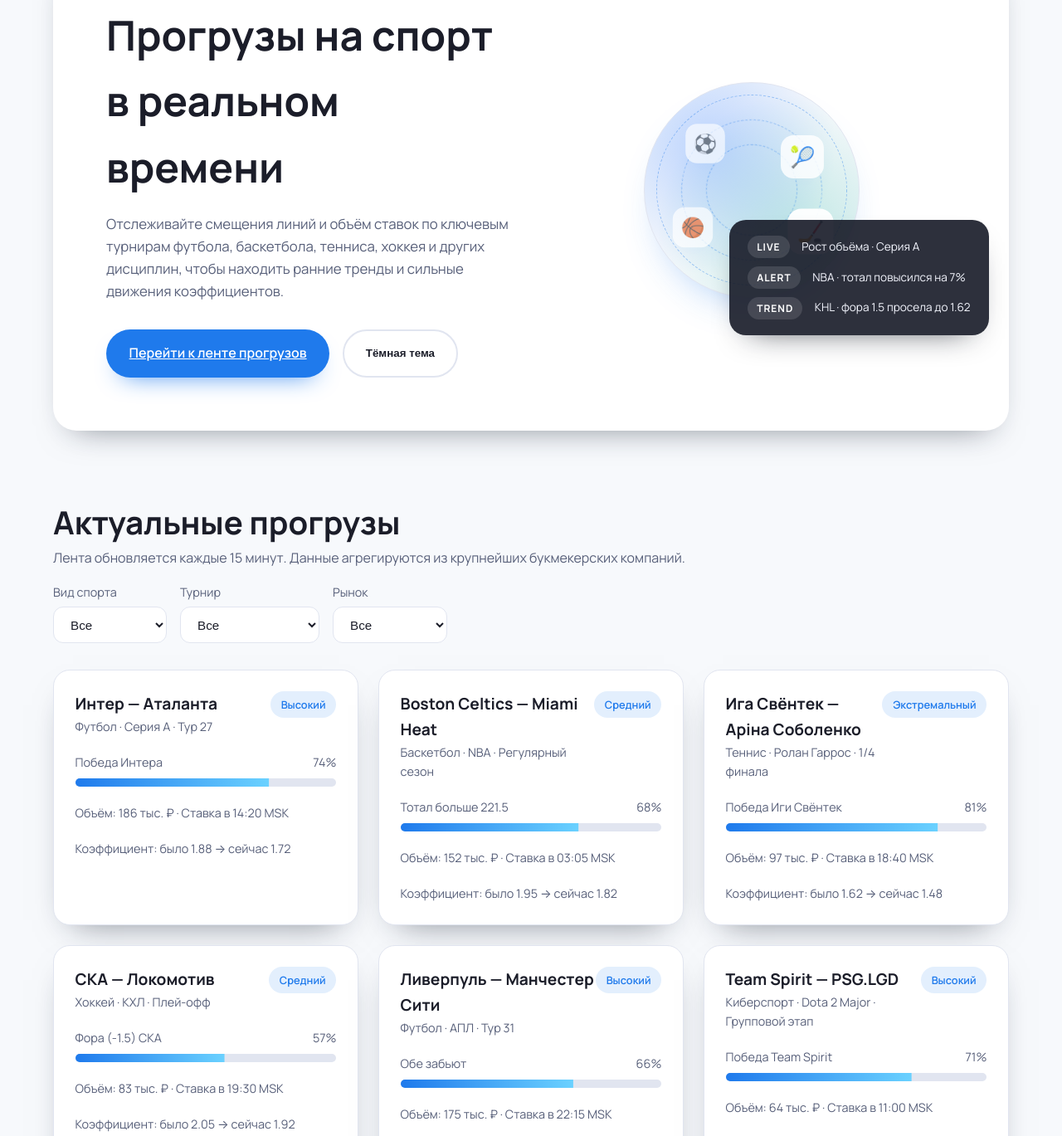
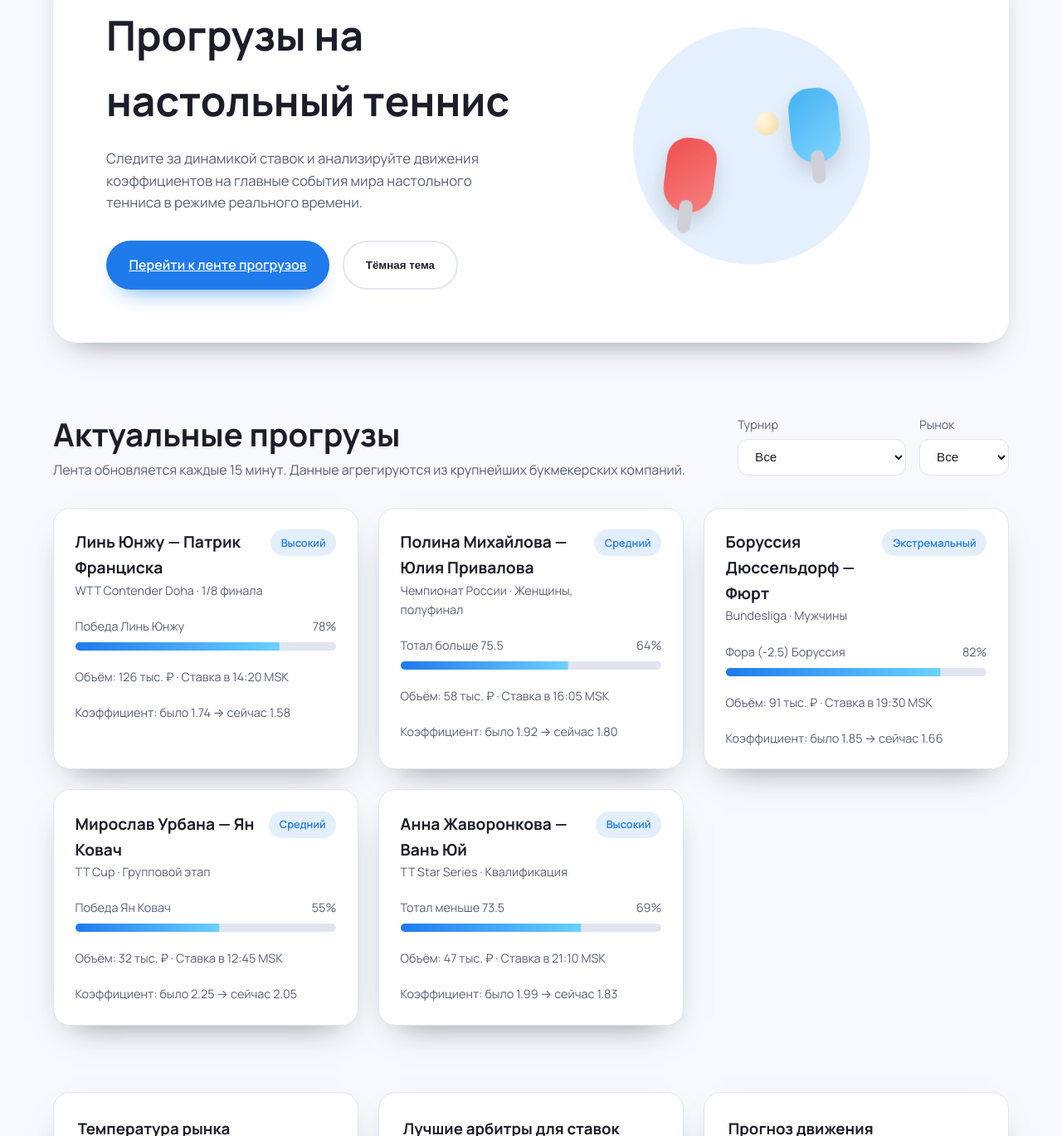
Before and after one commit to izelenov569-netizen/Godzilla, a plain HTML site: page index.html in a window 1280 px wide. Shown: the part 230-1599 px from the top of the page at 83% size. Drawn offline with Linux system fonts and the light colour scheme.

Commit message:
Revert "Create multi-sport betting load landing page"

```diff
--- a/index.html
+++ b/index.html
@@ -3,7 +3,7 @@
 <head>
   <meta charset="UTF-8">
   <meta name="viewport" content="width=device-width, initial-scale=1.0">
-  <title>Прогрузы на спорт</title>
+  <title>Прогрузы на настольный теннис</title>
   <link rel="preconnect" href="https://fonts.googleapis.com">
   <link rel="preconnect" href="https://fonts.gstatic.com" crossorigin>
   <link href="https://fonts.googleapis.com/css2?family=Manrope:wght@300;400;600;700&display=swap" rel="stylesheet">
@@ -11,7 +11,7 @@
 </head>
 <body>
   <header class="site-header">
-    <div class="logo">Sport Loads</div>
+    <div class="logo">TT Loads</div>
     <nav class="site-nav">
       <a href="#overview">Обзор</a>
       <a href="#markets">Прогрузы</a>
@@ -23,9 +23,9 @@
   <main>
     <section class="hero" id="overview">
       <div class="hero__content">
-        <h1>Прогрузы на спорт в реальном времени</h1>
+        <h1>Прогрузы на настольный теннис</h1>
         <p>
-          Отслеживайте смещения линий и объём ставок по ключевым турнирам футбола, баскетбола, тенниса, хоккея и других дисциплин, чтобы находить ранние тренды и сильные движения коэффициентов.
+          Следите за динамикой ставок и анализируйте движения коэффициентов на главные события мира настольного тенниса в режиме реального времени.
         </p>
         <div class="hero__cta">
           <a class="btn btn--primary" href="#markets">Перейти к ленте прогрузов</a>
@@ -33,28 +33,11 @@
         </div>
       </div>
       <div class="hero__illustration" aria-hidden="true">
-        <div class="hero__radar">
-          <div class="hero__radar-ring"></div>
-          <div class="hero__radar-ring hero__radar-ring--middle"></div>
-          <div class="hero__radar-ring hero__radar-ring--outer"></div>
-          <span class="hero__pulse hero__pulse--football">⚽</span>
-          <span class="hero__pulse hero__pulse--basketball">🏀</span>
-          <span class="hero__pulse hero__pulse--tennis">🎾</span>
-          <span class="hero__pulse hero__pulse--hockey">🏒</span>
-        </div>
-        <div class="hero__ticker">
-          <div class="ticker__row">
-            <span>LIVE</span>
-            <span>Рост объёма · Серия А</span>
-          </div>
-          <div class="ticker__row">
-            <span>ALERT</span>
-            <span>NBA · тотал повысился на 7%</span>
-          </div>
-          <div class="ticker__row">
-            <span>TREND</span>
-            <span>KHL · фора 1.5 просела до 1.62</span>
-          </div>
+        <div class="pulse-circle"></div>
+        <div class="table-tennis">
+          <div class="bat bat--left"></div>
+          <div class="ball"></div>
+          <div class="bat bat--right"></div>
         </div>
       </div>
     </section>
@@ -66,12 +49,6 @@
           <p>Лента обновляется каждые 15 минут. Данные агрегируются из крупнейших букмекерских компаний.</p>
         </div>
         <div class="filters">
-          <label class="filter">
-            <span>Вид спорта</span>
-            <select id="sport-filter">
-              <option value="all">Все</option>
-            </select>
-          </label>
           <label class="filter">
             <span>Турнир</span>
             <select id="tournament-filter">
@@ -85,7 +62,6 @@
               <option value="match_winner">Победа</option>
               <option value="total_points">Тотал</option>
               <option value="handicap">Фора</option>
-              <option value="both_score">Обе забьют</option>
             </select>
           </label>
         </div>
@@ -101,13 +77,13 @@
         <div class="sparkline" id="sparkline" aria-hidden="true"></div>
       </div>
       <div class="analytics__card">
-        <h3>Стабильные турниры</h3>
-        <p>Лиги и соревнования, где прогрузы чаще всего подтверждаются результатом.</p>
+        <h3>Лучшие арбитры для ставок</h3>
+        <p>Матчи с низкой волатильностью коэффициентов под руководством конкретных арбитров.</p>
         <ul class="top-officials" id="top-officials"></ul>
       </div>
       <div class="analytics__card">
         <h3>Прогноз движения</h3>
-        <p>Предполагаемое изменение коэффициентов в ближайшие 30 минут по ключевым рынкам.</p>
+        <p>Возможное изменение коэффициентов в ближайшие 30 минут по ключевым рынкам.</p>
         <ul class="forecast" id="forecast"></ul>
       </div>
     </section>
@@ -148,7 +124,7 @@
 
   <footer class="site-footer">
     <div>
-      <strong>Sport Loads</strong> — мониторинг прогрузов на топовые спортивные события.
+      <strong>TT Loads</strong> — мониторинг прогрузов на настольный теннис.
     </div>
     <div class="footer-links">
       <a href="#overview">Наверх</a>
--- a/script.js
+++ b/script.js
@@ -1,144 +1,91 @@
 const marketsData = [
   {
     id: 1,
-    sport: "Футбол",
-    tournament: "Серия А",
-    stage: "Тур 27",
-    match: "Интер — Аталанта",
+    tournament: "WTT Contender Doha",
+    stage: "1/8 финала",
+    match: "Линь Юнжу — Патрик Франциска",
     market: "match_winner",
-    marketLabel: "Победа Интера",
-    loadPercent: 74,
-    oddsStart: 1.88,
-    oddsCurrent: 1.72,
-    loadValue: 186000,
+    marketLabel: "Победа Линь Юнжу",
+    loadPercent: 78,
+    oddsStart: 1.74,
+    oddsCurrent: 1.58,
+    loadValue: 126000,
     impact: "Высокий",
     time: "14:20 MSK",
-    movement: [55, 63, 70, 74]
+    movement: [68, 70, 74, 78]
   },
   {
     id: 2,
-    sport: "Баскетбол",
-    tournament: "NBA",
-    stage: "Регулярный сезон",
-    match: "Boston Celtics — Miami Heat",
+    tournament: "Чемпионат России",
+    stage: "Женщины, полуфинал",
+    match: "Полина Михайлова — Юлия Привалова",
     market: "total_points",
-    marketLabel: "Тотал больше 221.5",
-    loadPercent: 68,
-    oddsStart: 1.95,
-    oddsCurrent: 1.82,
-    loadValue: 152000,
+    marketLabel: "Тотал больше 75.5",
+    loadPercent: 64,
+    oddsStart: 1.92,
+    oddsCurrent: 1.80,
+    loadValue: 58000,
     impact: "Средний",
-    time: "03:05 MSK",
-    movement: [48, 58, 64, 68]
+    time: "16:05 MSK",
+    movement: [50, 56, 61, 64]
   },
   {
     id: 3,
-    sport: "Теннис",
-    tournament: "Ролан Гаррос",
-    stage: "1/4 финала",
-    match: "Ига Свёнтек — Аріна Соболенко",
-    market: "match_winner",
-    marketLabel: "Победа Иги Свёнтек",
-    loadPercent: 81,
-    oddsStart: 1.62,
-    oddsCurrent: 1.48,
-    loadValue: 97000,
+    tournament: "Bundesliga",
+    stage: "Мужчины",
+    match: "Боруссия Дюссельдорф — Фюрт",
+    market: "handicap",
+    marketLabel: "Фора (-2.5) Боруссия",
+    loadPercent: 82,
+    oddsStart: 1.85,
+    oddsCurrent: 1.66,
+    loadValue: 91000,
     impact: "Экстремальный",
-    time: "18:40 MSK",
-    movement: [60, 68, 76, 81]
+    time: "19:30 MSK",
+    movement: [60, 70, 78, 82]
   },
   {
     id: 4,
-    sport: "Хоккей",
-    tournament: "КХЛ",
-    stage: "Плей-офф",
-    match: "СКА — Локомотив",
-    market: "handicap",
-    marketLabel: "Фора (-1.5) СКА",
-    loadPercent: 57,
-    oddsStart: 2.05,
-    oddsCurrent: 1.92,
-    loadValue: 83000,
+    tournament: "TT Cup",
+    stage: "Групповой этап",
+    match: "Мирослав Урбана — Ян Ковач",
+    market: "match_winner",
+    marketLabel: "Победа Ян Ковач",
+    loadPercent: 55,
+    oddsStart: 2.25,
+    oddsCurrent: 2.05,
+    loadValue: 32000,
     impact: "Средний",
-    time: "19:30 MSK",
-    movement: [42, 49, 54, 57]
+    time: "12:45 MSK",
+    movement: [45, 50, 53, 55]
   },
   {
     id: 5,
-    sport: "Футбол",
-    tournament: "АПЛ",
-    stage: "Тур 31",
-    match: "Ливерпуль — Манчестер Сити",
-    market: "both_score",
-    marketLabel: "Обе забьют",
-    loadPercent: 66,
-    oddsStart: 1.71,
-    oddsCurrent: 1.62,
-    loadValue: 175000,
+    tournament: "TT Star Series",
+    stage: "Квалификация",
+    match: "Анна Жаворонкова — Ванъ Юй",
+    market: "total_points",
+    marketLabel: "Тотал меньше 73.5",
+    loadPercent: 69,
+    oddsStart: 1.99,
+    oddsCurrent: 1.83,
+    loadValue: 47000,
     impact: "Высокий",
-    time: "22:15 MSK",
-    movement: [52, 58, 62, 66]
-  },
-  {
-    id: 6,
-    sport: "Киберспорт",
-    tournament: "Dota 2 Major",
-    stage: "Групповой этап",
-    match: "Team Spirit — PSG.LGD",
-    market: "match_winner",
-    marketLabel: "Победа Team Spirit",
-    loadPercent: 71,
-    oddsStart: 2.12,
-    oddsCurrent: 1.96,
-    loadValue: 64000,
-    impact: "Высокий",
-    time: "11:00 MSK",
-    movement: [51, 59, 66, 71]
-  },
-  {
-    id: 7,
-    sport: "Волейбол",
-    tournament: "Лига чемпионов",
-    stage: "Полуфинал",
-    match: "Зенит — Перуджа",
-    market: "total_points",
-    marketLabel: "Тотал меньше 183.5",
-    loadPercent: 54,
-    oddsStart: 1.98,
-    oddsCurrent: 1.88,
-    loadValue: 42000,
-    impact: "Низкий",
-    time: "17:10 MSK",
-    movement: [40, 46, 51, 54]
-  },
-  {
-    id: 8,
-    sport: "Теннис",
-    tournament: "ATP Майами",
-    stage: "Финал",
-    match: "Янник Синнер — Карлос Алькарас",
-    market: "handicap",
-    marketLabel: "Фора (-1.5) Синнер",
-    loadPercent: 63,
-    oddsStart: 1.92,
-    oddsCurrent: 1.79,
-    loadValue: 88000,
-    impact: "Средний",
-    time: "01:30 MSK",
-    movement: [47, 55, 59, 63]
+    time: "21:10 MSK",
+    movement: [54, 58, 65, 69]
   }
 ];
 
-const stableTournaments = [
-  { name: "Серия А (футбол)", stability: "+7.2% ROI", matches: 38 },
-  { name: "NBA (баскетбол)", stability: "+5.6% ROI", matches: 42 },
-  { name: "КХЛ (хоккей)", stability: "+4.1% ROI", matches: 35 }
+const officials = [
+  { name: "Михаил Сорокин", stability: "+8.6% ROI", matches: 24 },
+  { name: "Андреа Морети", stability: "+5.1% ROI", matches: 18 },
+  { name: "Лю Мин", stability: "+4.7% ROI", matches: 21 }
 ];
 
 const forecasts = [
-  { market: "Интер — победа", delta: "-0.07", confidence: 84 },
-  { market: "NBA тотал 221.5", delta: "-0.05", confidence: 71 },
-  { market: "СКА фора -1.5", delta: "-0.03", confidence: 64 }
+  { market: "Победа Линь Юнжу", delta: "-0.08", confidence: 82 },
+  { market: "Тотал больше 75.5", delta: "-0.04", confidence: 68 },
+  { market: "Фора (-2.5) Боруссия", delta: "-0.11", confidence: 74 }
 ];
 
 const state = {
@@ -158,21 +105,8 @@ document.addEventListener("DOMContentLoaded", () => {
 });
 
 function renderFilters() {
-  const sportSelect = document.getElementById("sport-filter");
   const tournamentSelect = document.getElementById("tournament-filter");
-  const sports = ["all", ...new Set(marketsData.map(item => item.sport))];
   const tournaments = ["all", ...new Set(marketsData.map(item => item.tournament))];
-
-  clearAdditionalOptions(sportSelect);
-  clearAdditionalOptions(tournamentSelect);
-
-  sports.forEach(sport => {
-    if (sport === "all") return;
-    const option = document.createElement("option");
-    option.value = sport;
-    option.textContent = sport;
-    sportSelect.append(option);
-  });
 
   tournaments.forEach(tournament => {
     if (tournament === "all") return;
@@ -185,14 +119,12 @@ function renderFilters() {
 
 function renderMarkets() {
   const grid = document.getElementById("markets-grid");
-  const sportFilter = document.getElementById("sport-filter").value;
   const tournamentFilter = document.getElementById("tournament-filter").value;
   const marketFilter = document.getElementById("market-filter").value;
 
   grid.innerHTML = "";
 
   marketsData
-    .filter(item => (sportFilter === "all" || item.sport === sportFilter))
     .filter(item => (tournamentFilter === "all" || item.tournament === tournamentFilter))
     .filter(item => (marketFilter === "all" || item.market === marketFilter))
     .forEach(item => {
@@ -203,7 +135,7 @@ function renderMarkets() {
         <div class="market-card__header">
           <div>
             <h3>${item.match}</h3>
-            <div class="market-card__meta">${item.sport} · ${item.tournament} · ${item.stage}</div>
+            <div class="market-card__meta">${item.tournament} · ${item.stage}</div>
           </div>
           <span class="impact">${item.impact}</span>
         </div>
@@ -244,12 +176,12 @@ function renderAnalytics() {
     sparkline.append(bar);
   });
 
-  const tournamentsList = document.getElementById("top-officials");
-  tournamentsList.innerHTML = "";
-  stableTournaments.forEach(tournament => {
+  const officialsList = document.getElementById("top-officials");
+  officialsList.innerHTML = "";
+  officials.forEach(official => {
     const li = document.createElement("li");
-    li.innerHTML = `<span>${tournament.name}</span><span>${tournament.stability} · ${tournament.matches} матчей</span>`;
-    tournamentsList.append(li);
+    li.innerHTML = `<span>${official.name}</span><span>${official.stability} · ${official.matches} матчей</span>`;
+    officialsList.append(li);
   });
 
   const forecastList = document.getElementById("forecast");
@@ -262,7 +194,6 @@ function renderAnalytics() {
 }
 
 function attachEventListeners() {
-  document.getElementById("sport-filter").addEventListener("change", renderMarkets);
   document.getElementById("tournament-filter").addEventListener("change", renderMarkets);
   document.getElementById("market-filter").addEventListener("change", renderMarkets);
 
@@ -300,11 +231,3 @@ function normalizeSparkline(values) {
   }
   return values.map(value => 30 + ((value - min) / (max - min)) * 70);
 }
-
-function clearAdditionalOptions(select) {
-  Array.from(select.querySelectorAll("option")).forEach(option => {
-    if (option.value !== "all") {
-      option.remove();
-    }
-  });
-}
--- a/styles.css
+++ b/styles.css
@@ -149,114 +149,67 @@ main {
   align-items: center;
 }
 
-.hero__radar {
-  position: relative;
-  width: 260px;
-  height: 260px;
+.pulse-circle {
+  position: absolute;
+  width: 280px;
+  height: 280px;
   border-radius: 50%;
-  background: radial-gradient(circle at 30% 30%, rgba(76, 141, 255, 0.35), transparent 60%),
-    radial-gradient(circle at 70% 70%, rgba(87, 197, 182, 0.35), transparent 65%),
-    var(--bg);
-  border: 1px solid var(--border);
-  box-shadow: 0 24px 50px -28px rgba(31, 122, 236, 0.45);
-  overflow: hidden;
+  background: var(--accent-soft);
+  animation: pulse 4s infinite;
 }
 
-.hero__radar-ring {
-  position: absolute;
-  top: 50%;
-  left: 50%;
-  width: 110px;
-  height: 110px;
-  border: 1px dashed rgba(31, 122, 236, 0.4);
-  border-radius: 50%;
-  transform: translate(-50%, -50%);
-  animation: rotate 12s linear infinite;
+.table-tennis {
+  position: relative;
+  width: 220px;
+  height: 160px;
 }
 
-.hero__radar-ring--middle {
-  width: 170px;
-  height: 170px;
-  animation-duration: 16s;
+.bat {
+  position: absolute;
+  width: 60px;
+  height: 90px;
+  background: linear-gradient(140deg, #f04e4e, #f78181);
+  border-radius: 50px 50px 60px 60px;
+  transform-origin: bottom center;
+  box-shadow: 0 12px 24px rgba(0, 0, 0, 0.15);
 }
 
-.hero__radar-ring--outer {
-  width: 230px;
-  height: 230px;
-  animation-duration: 20s;
+.bat::after {
+  content: "";
+  position: absolute;
+  bottom: -25px;
+  left: 50%;
+  width: 16px;
+  height: 40px;
+  background: #cfcfd8;
+  border-radius: 12px;
+  transform: translateX(-50%);
 }
 
-.hero__pulse {
-  position: absolute;
-  width: 54px;
-  height: 54px;
-  border-radius: 16px;
-  display: flex;
-  align-items: center;
-  justify-content: center;
-  background: var(--bg-alt);
-  color: var(--accent);
-  font-size: 1.6rem;
-  box-shadow: 0 18px 40px -24px rgba(31, 122, 236, 0.65);
-  animation: pulse 4.5s ease-in-out infinite;
+.bat--left {
+  left: 0;
+  bottom: 0;
+  animation: swing-left 3.6s infinite;
 }
 
-.hero__pulse--football {
-  top: 18%;
-  left: 18%;
-  animation-delay: 0.4s;
+.bat--right {
+  right: 0;
+  top: 10px;
+  animation: swing-right 3.6s infinite;
+  background: linear-gradient(140deg, #43b0f1, #82d6ff);
 }
 
-.hero__pulse--basketball {
-  bottom: 22%;
-  left: 12%;
-  animation-delay: 1s;
-}
-
-.hero__pulse--tennis {
-  top: 24%;
-  right: 16%;
-  animation-delay: 1.6s;
-}
-
-.hero__pulse--hockey {
-  bottom: 20%;
-  right: 12%;
-  animation-delay: 2.1s;
-}
-
-.hero__ticker {
+.ball {
   position: absolute;
-  right: -40px;
-  bottom: -35px;
-  display: grid;
-  gap: 0.6rem;
-  padding: 1.2rem 1.4rem;
-  border-radius: 20px;
-  background: rgba(23, 26, 39, 0.9);
-  color: #f5f7ff;
-  font-size: 0.85rem;
-  box-shadow: 0 16px 38px -24px rgba(10, 16, 28, 0.85);
-}
-
-.ticker__row {
-  display: grid;
-  grid-template-columns: auto 1fr;
-  gap: 0.9rem;
-  align-items: center;
-}
-
-.ticker__row span:first-child {
-  display: inline-flex;
-  align-items: center;
-  justify-content: center;
-  background: rgba(255, 255, 255, 0.12);
-  color: #fff;
-  font-weight: 700;
-  padding: 0.25rem 0.7rem;
-  border-radius: 999px;
-  font-size: 0.75rem;
-  letter-spacing: 0.08em;
+  width: 28px;
+  height: 28px;
+  background: #fff5db;
+  border-radius: 50%;
+  left: 50%;
+  top: 50%;
+  transform: translate(-50%, -50%);
+  box-shadow: inset -6px -6px 12px rgba(214, 147, 12, 0.2);
+  animation: rally 3.6s infinite;
 }
 
 .section-header {
@@ -518,16 +471,6 @@ main {
     padding: 2.5rem 1.8rem;
   }
 
-  .hero__illustration {
-    margin-top: 1.5rem;
-  }
-
-  .hero__ticker {
-    position: static;
-    margin-top: 1.5rem;
-    background: rgba(23, 26, 39, 0.95);
-  }
-
   .filters {
     width: 100%;
     justify-content: space-between;
@@ -540,8 +483,8 @@ main {
 
 @keyframes pulse {
   0%, 100% {
-    transform: scale(0.88);
-    opacity: 0.65;
+    transform: scale(0.9);
+    opacity: 0.7;
   }
   50% {
     transform: scale(1.05);
@@ -549,11 +492,38 @@ main {
   }
 }
 
-@keyframes rotate {
-  from {
-    transform: translate(-50%, -50%) rotate(0deg);
+@keyframes rally {
+  0% {
+    transform: translate(-50%, -50%);
   }
-  to {
-    transform: translate(-50%, -50%) rotate(360deg);
+  25% {
+    transform: translate(-120%, -120%);
+  }
+  50% {
+    transform: translate(40%, -150%);
+  }
+  75% {
+    transform: translate(110%, 10%);
+  }
+  100% {
+    transform: translate(-50%, -50%);
   }
 }
+
+@keyframes swing-left {
+  0%, 100% {
+    transform: rotate(-20deg);
+  }
+  50% {
+    transform: rotate(8deg);
+  }
+}
+
+@keyframes swing-right {
+  0%, 100% {
+    transform: rotate(20deg);
+  }
+  50% {
+    transform: rotate(-6deg);
+  }
+}
```
